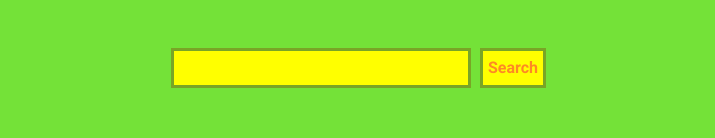
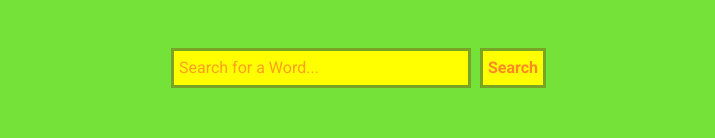
Before and after one commit to noam-ackerman/dictionary-react, a React (Create React App) app: page / in a window 1280 px wide. Shown: the part 151-289 px from the top of the page, without its empty margins (284-999 px from the left). Built offline with nearby package versions, Linux system fonts and the light colour scheme.

Commit message:
trying to fix placeholder display in deployed website

```diff
--- a/src/Dictionary.js
+++ b/src/Dictionary.js
@@ -23,7 +23,7 @@ function handleResponse (response){
     }
     return (<div className="wordSearch">
         <form onSubmit={search}>
-            <input type="search" size="30" autoComplete="off" className="word-input" onChange={handleInputChange}/> {""}
+            <input type="search" placeholder="Search for a Word..." size="30" autoComplete="off" className="word-input" onChange={handleInputChange}/> {""}
             <input type="submit" value="Search" className="search-button"></input>
         </form>
     </div>);
```
